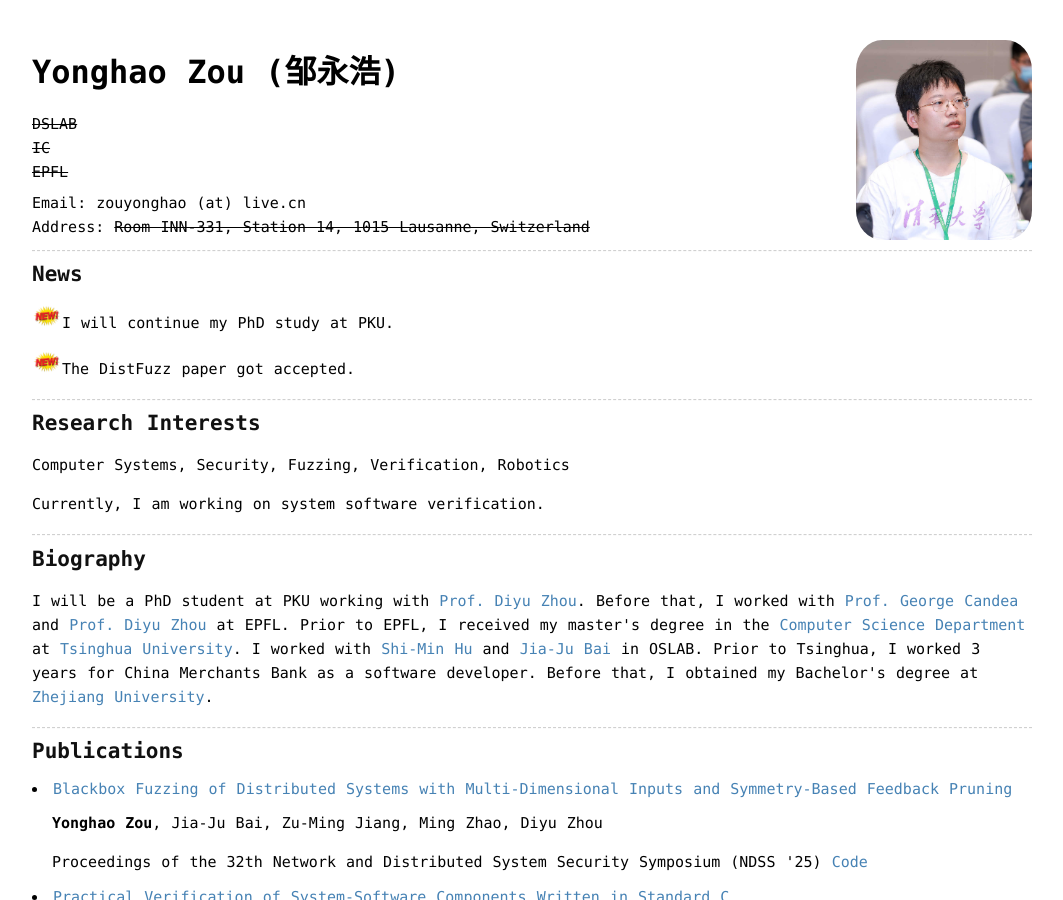
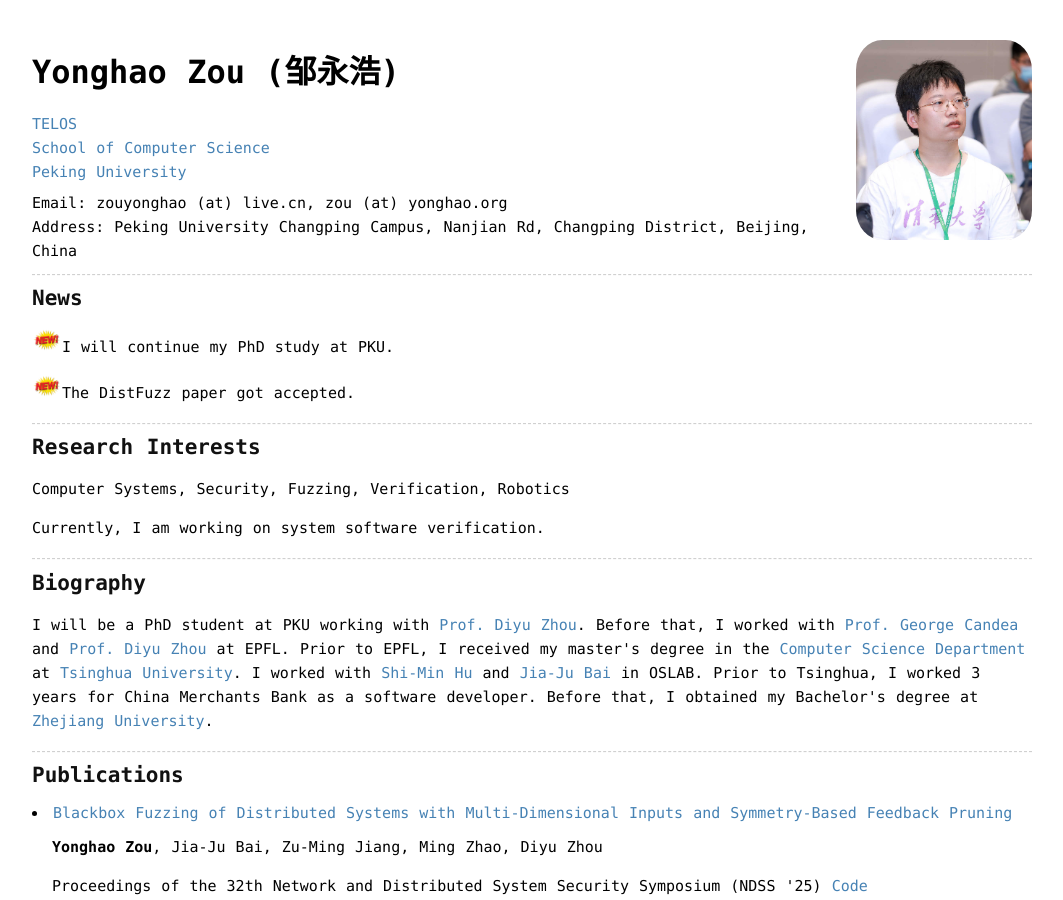
Before and after one commit to zouyonghao/zouyonghao.github.io, a Jekyll site: the page built from index.md, in a window 1280 px wide and 900 px high. Shown: the whole window, without its empty margins (108-1171 px from the left). Built offline with Jekyll 4.4.1, drawn with Linux system fonts in a browser that asks for light colours.

Commit message:
update personal information

```diff
--- a/_layouts/home.html
+++ b/_layouts/home.html
@@ -18,18 +18,18 @@
                 </div>
                 <h1>Yonghao Zou (邹永浩)</h1>
                 <p class="content">
-                    <del>DSLAB</del>
+                    <a href="https://github.com/TELOS-syslab">TELOS</a>
                     <br>
-                    <del>IC</del>
+                    <a href="https://cs.pku.edu.cn/English/Home.htm">School of Computer Science</a>
                     <br>
-                    <del>EPFL</del>
+                    <a href="https://english.pku.edu.cn/">Peking University</a>
                     <br>
                 </p>
                 <div class="content">
-                    Email: zouyonghao (at) live.cn <br>
+                    Email: zouyonghao (at) live.cn, zou (at) yonghao.org <br>
                 </div>
                 <div class="content">
-                    Address: <del>Room INN-331, Station 14, 1015 Lausanne, Switzerland</del> <br>
+                    Address: Peking University Changping Campus, Nanjian Rd, Changping District, Beijing, China <br>
                 </div>
             </header>
             <article class="content">
```
Also changed, not shown: 1 other file.
